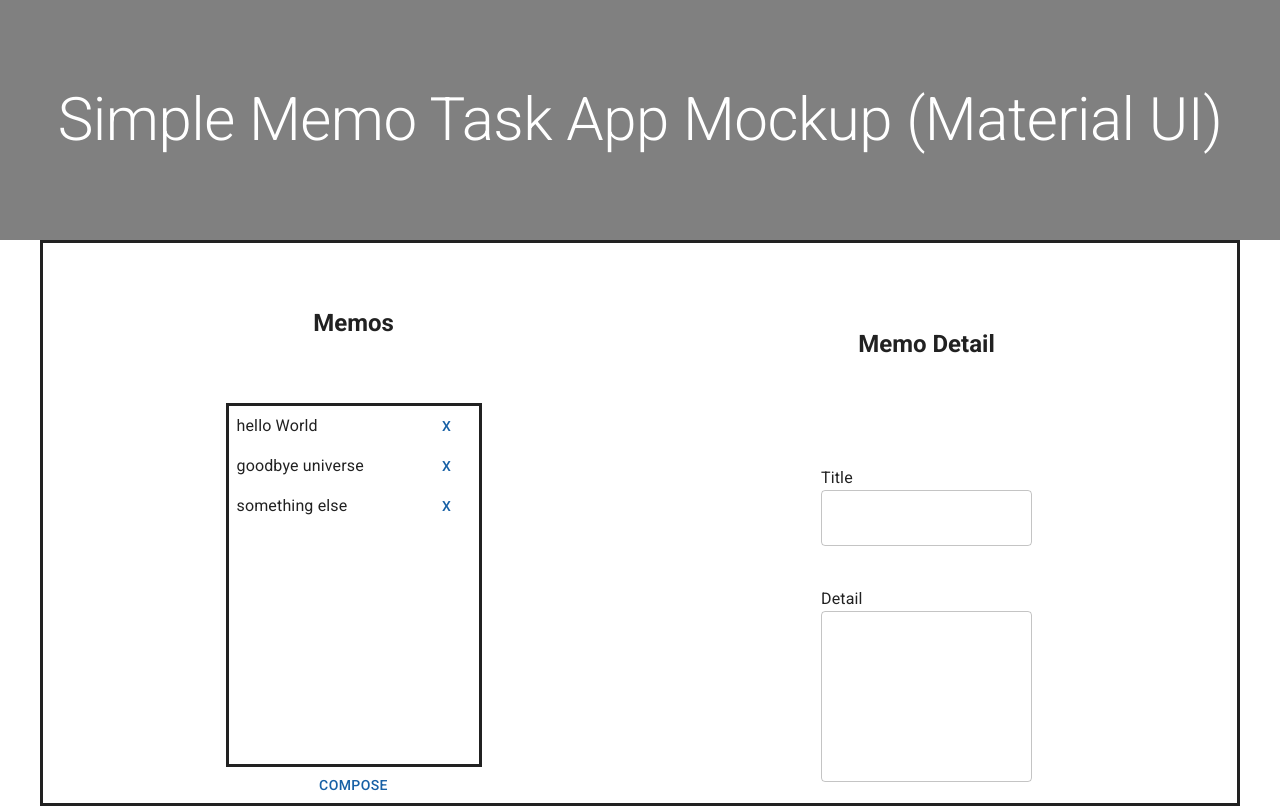
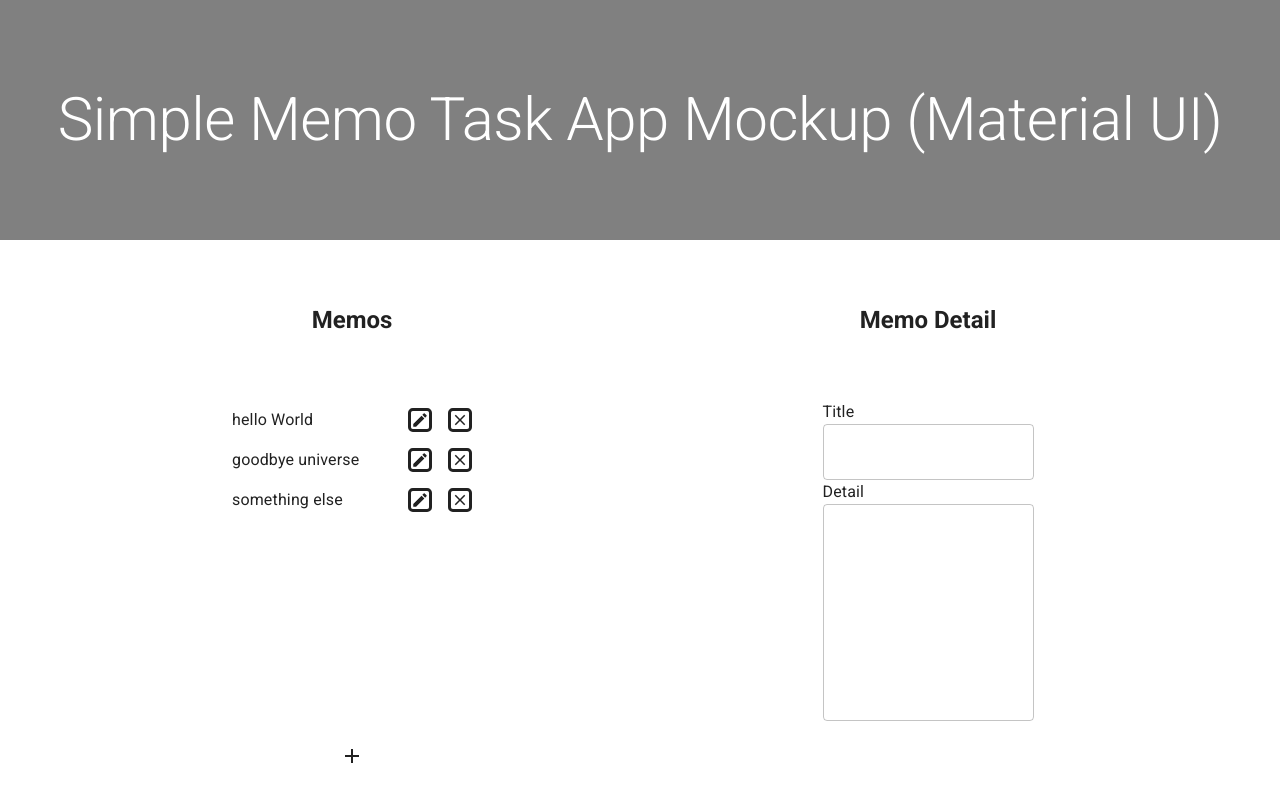
Before and after one commit to hkcwby/memo-material, a React (Vite) app: page / in a window 1280 px wide. Built offline with nearby package versions, Linux system fonts and the light colour scheme.

Commit message:
further css styling options added

```diff
--- a/src/App.jsx
+++ b/src/App.jsx
@@ -36,7 +36,6 @@
       <Container
         sx={{
           display: "flex",
-          borderStyle: "solid",
         }}
       >
         <LeftPanel memos={memos}></LeftPanel>
--- a/src/components/LeftPanel.jsx
+++ b/src/components/LeftPanel.jsx
@@ -1,4 +1,5 @@
 import { Container, Typography, Button, Box } from "@mui/material";
+import { Add, Clear, Edit } from "@mui/icons-material";
 
 function LeftPanel(props) {
   return (
@@ -28,7 +29,7 @@
           display: "flex",
           flexDirection: "column",
           alignItems: "space-evenly",
-          borderStyle: "solid",
+
           minWidth: "20vw",
         }}
       >
@@ -37,11 +38,38 @@
             <Typography key={index} sx={{ margin: "1vh", flexGrow: "2" }}>
               {item}
             </Typography>
-            <Button>X</Button>
+            <Edit
+              sx={{
+                borderStyle: "solid",
+                borderRadius: "20%",
+                margin: "1vh",
+                "&:hover": {
+                  border: "1px solid #00FF00",
+                  color: "gray",
+                  backgroundColor: "lightblue",
+                },
+              }}
+            />
+            <Clear
+              sx={{
+                borderStyle: "solid",
+                borderRadius: "20%",
+                margin: "1vh",
+                margin: "1vh",
+                "&:hover": {
+                  border: "red",
+                  color: "gray",
+                  backgroundColor: "red",
+                },
+              }}
+            />
           </Box>
         ))}
       </Box>
-      <Button>Compose</Button>
+      {/* <Button variant="outlined" sx={{ margin: "4vh" }}>
+        Compose
+      </Button> */}
+      <Add sx={{ margin: "4vh" }} />
     </Container>
   );
 }
--- a/src/components/RightPanel.jsx
+++ b/src/components/RightPanel.jsx
@@ -25,9 +25,13 @@
         <Typography>Title</Typography>
         <TextField></TextField>
       </Box>
-      <Box>
+      <Box
+        sx={{
+          flexGrow: "2",
+        }}
+      >
         <Typography>Detail</Typography>
-        <TextField multiline={true} rows="6"></TextField>
+        <TextField multiline={true} rows="8"></TextField>
       </Box>
     </Container>
   );
```
